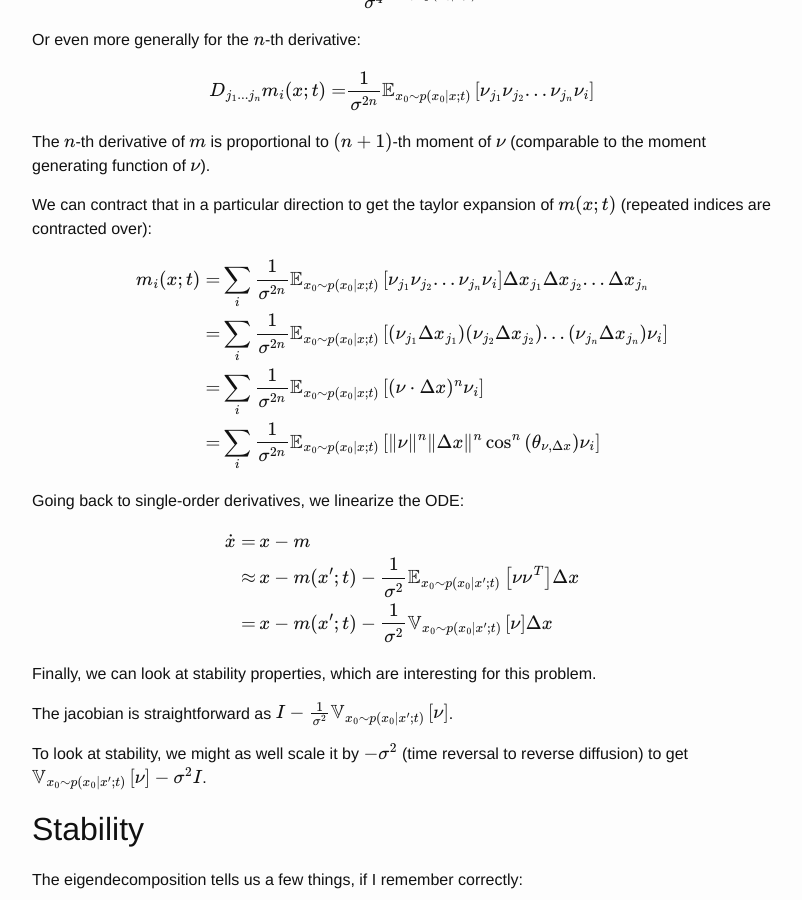
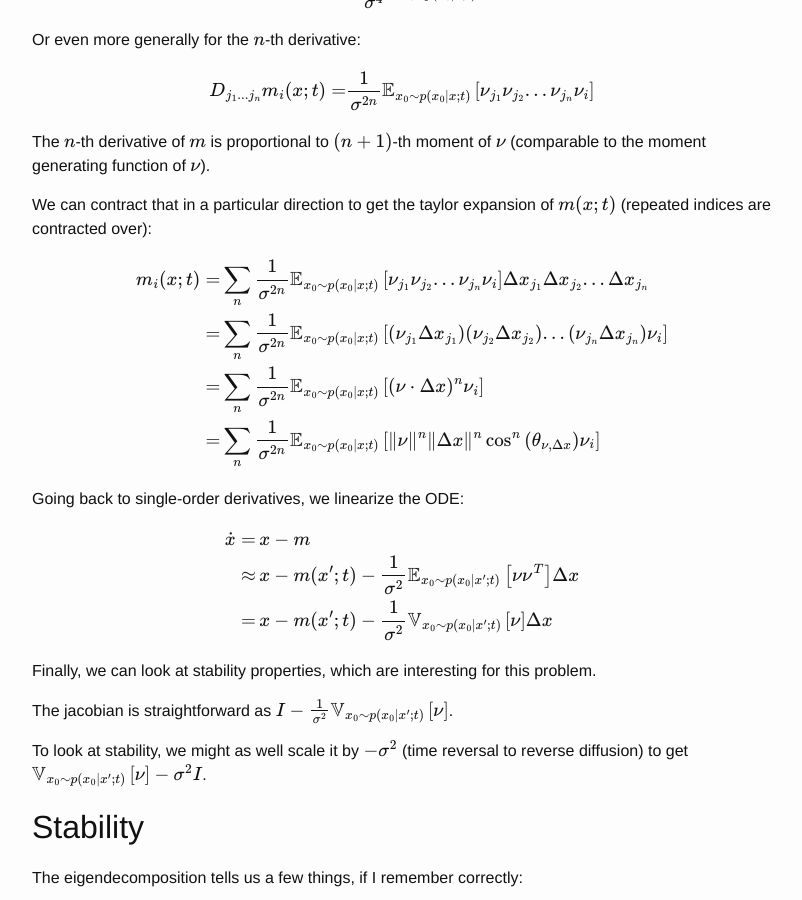
Before and after one commit to imh/imh.github.io, a Jekyll site: the page built from _posts/2022-11-12-canonical_flow_ode.md, in a window 1280 px wide and 900 px high, scrolled down 4021 px. Shown: the whole window, without its empty margins (238-1040 px from the left). Built offline with Jekyll 4.4.1, drawn with Linux system fonts in a browser that asks for light colours.

Commit message:
fixed sum index

```diff
--- a/_posts/2022-11-12-canonical_flow_ode.md
+++ b/_posts/2022-11-12-canonical_flow_ode.md
@@ -229,10 +229,10 @@ We can contract that in a particular direction to get the taylor expansion of $m
 $$\begin{alignat}{2}
 
 m_i(x; t)
-= & \sum_i \frac{1}{\sigma^{2 n}} \mathbb{E}_{x_0 \sim p(x_0 \vert x; t)} \left[ \nu_{j_1} \nu_{j_2} ...  \nu_{j_n}  \nu_i \right] \Delta x_{j_1} \Delta x_{j_2} ... \Delta x_{j_n} \\
-= & \sum_i \frac{1}{\sigma^{2 n}} \mathbb{E}_{x_0 \sim p(x_0 \vert x; t)} \left[ (\nu_{j_1} \Delta x_{j_1}) (\nu_{j_2} \Delta x_{j_2}) ...  (\nu_{j_n} \Delta x_{j_n}) \nu_i \right] \\
-= & \sum_i \frac{1}{\sigma^{2 n}} \mathbb{E}_{x_0 \sim p(x_0 \vert x; t)} \left[ (\nu \cdot \Delta x)^n \nu_i \right] \\
-= & \sum_i \frac{1}{\sigma^{2 n}} \mathbb{E}_{x_0 \sim p(x_0 \vert x; t)} \left[ \Vert \nu \Vert^n \Vert \Delta x \Vert^n \cos^n \left(\theta_{\nu, \Delta x} \right) \nu_i \right] \\
+= & \sum_n \frac{1}{\sigma^{2 n}} \mathbb{E}_{x_0 \sim p(x_0 \vert x; t)} \left[ \nu_{j_1} \nu_{j_2} ...  \nu_{j_n}  \nu_i \right] \Delta x_{j_1} \Delta x_{j_2} ... \Delta x_{j_n} \\
+= & \sum_n \frac{1}{\sigma^{2 n}} \mathbb{E}_{x_0 \sim p(x_0 \vert x; t)} \left[ (\nu_{j_1} \Delta x_{j_1}) (\nu_{j_2} \Delta x_{j_2}) ...  (\nu_{j_n} \Delta x_{j_n}) \nu_i \right] \\
+= & \sum_n \frac{1}{\sigma^{2 n}} \mathbb{E}_{x_0 \sim p(x_0 \vert x; t)} \left[ (\nu \cdot \Delta x)^n \nu_i \right] \\
+= & \sum_n \frac{1}{\sigma^{2 n}} \mathbb{E}_{x_0 \sim p(x_0 \vert x; t)} \left[ \Vert \nu \Vert^n \Vert \Delta x \Vert^n \cos^n \left(\theta_{\nu, \Delta x} \right) \nu_i \right] \\
 \end{alignat}$$
 
 Going back to single-order derivatives, we linearize the ODE:
```
